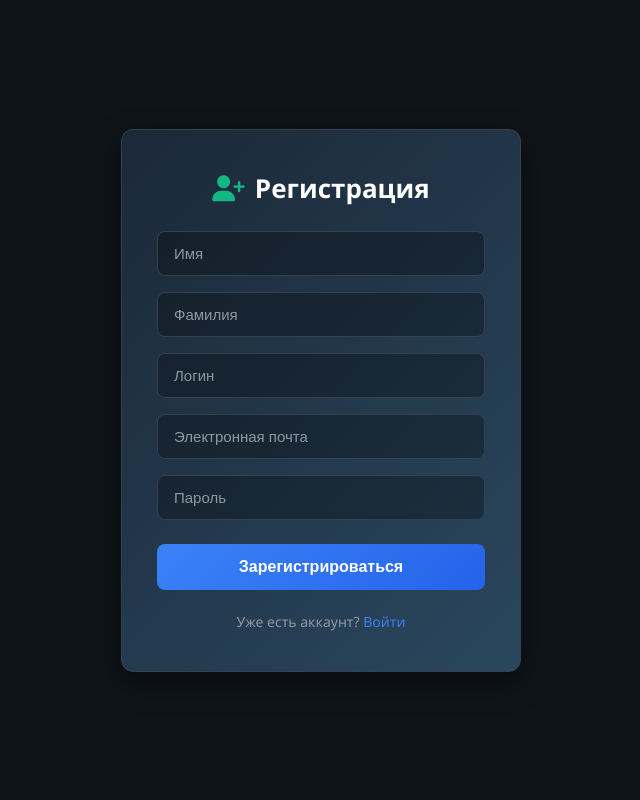
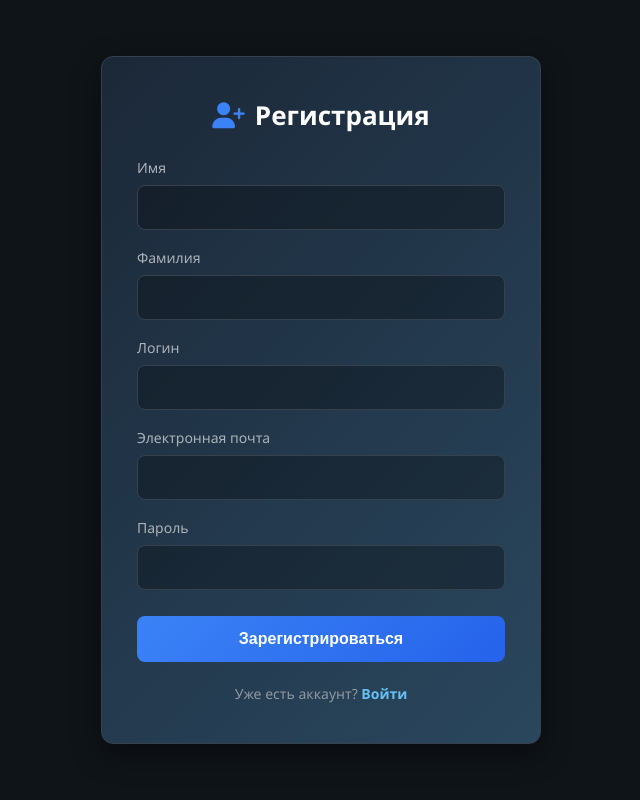
Before and after one commit to vsemsosal625/kursach, a PHP site: page /register.php in a window 1280 px wide. Shown: the whole page, without its empty margins (319-959 px from the left). Run offline with PHP 8.4, Linux system fonts and the light colour scheme.

Commit message:
Fix white favorite button on newbie/synergy/setting detail pages; restructure auth & register (extract css/auth.css + js/auth.js, clean markup)

```diff
--- /dev/null
+++ b/css/auth.css
@@ -0,0 +1,104 @@
+/* auth.css — общие стили для страниц входа и регистрации */
+* { margin: 0; padding: 0; box-sizing: border-box; }
+
+body.auth-page {
+    background: #0f1419;
+    color: #e0e0e0;
+    font-family: 'Segoe UI', Tahoma, Geneva, Verdana, sans-serif;
+    min-height: 100vh;
+    display: flex;
+    align-items: center;
+    justify-content: center;
+    padding: 20px;
+}
+
+.auth-card {
+    background: linear-gradient(135deg, #1b2838 0%, #2a475e 100%);
+    border: 1px solid #36414d;
+    border-radius: 12px;
+    padding: 40px 35px;
+    width: 100%;
+    max-width: 440px;
+    box-shadow: 0 10px 30px rgba(0,0,0,0.4);
+}
+
+.auth-title {
+    text-align: center;
+    font-size: 26px;
+    font-weight: 700;
+    margin-bottom: 25px;
+    color: #fff;
+}
+.auth-title i { color: #3b82f6; margin-right: 10px; }
+
+.form-group { margin-bottom: 18px; }
+.form-group label {
+    display: block;
+    color: #acb2b8;
+    font-size: 14px;
+    margin-bottom: 8px;
+    font-weight: 500;
+}
+
+.auth-input {
+    width: 100%;
+    background: rgba(0,0,0,0.3);
+    border: 1px solid #36414d;
+    color: #e0e0e0;
+    padding: 13px 16px;
+    border-radius: 8px;
+    font-size: 15px;
+    transition: all 0.3s;
+}
+.auth-input::placeholder { color: #8f98a0; }
+.auth-input:focus {
+    background: rgba(0,0,0,0.45);
+    border-color: #3b82f6;
+    box-shadow: 0 0 0 3px rgba(59,130,246,0.2);
+    color: #fff;
+    outline: none;
+}
+
+.btn-auth {
+    width: 100%;
+    background: linear-gradient(135deg, #3b82f6, #2563eb);
+    border: none;
+    color: #fff;
+    padding: 14px;
+    border-radius: 8px;
+    font-weight: 600;
+    font-size: 16px;
+    cursor: pointer;
+    transition: all 0.3s;
+    margin-top: 8px;
+}
+.btn-auth:hover {
+    background: linear-gradient(135deg, #2563eb, #1d4ed8);
+    transform: translateY(-2px);
+    box-shadow: 0 6px 20px rgba(59,130,246,0.4);
+}
+
+.auth-footer {
+    text-align: center;
+    margin-top: 22px;
+    color: #8f98a0;
+    font-size: 14px;
+}
+.auth-footer a {
+    color: #66c0f4;
+    text-decoration: none;
+    font-weight: 600;
+    transition: color 0.2s;
+}
+.auth-footer a:hover { color: #60a5fa; text-decoration: underline; }
+
+.auth-alert {
+    padding: 12px 15px;
+    border-radius: 8px;
+    margin-bottom: 20px;
+    font-size: 14px;
+    font-weight: 500;
+}
+.auth-alert a { color: inherit; font-weight: 700; text-decoration: underline; }
+.auth-alert.error { background: rgba(239,68,68,0.15); border: 1px solid #ef4444; color: #fca5a5; }
+.auth-alert.success { background: rgba(16,185,129,0.15); border: 1px solid #10b981; color: #6ee7b7; }
--- a/newbie_detail.php
+++ b/newbie_detail.php
@@ -43,7 +43,7 @@ require_once 'includes/header.php';
     <i class="fas fa-arrow-left"></i> <?= $backText ?>
 </a>
 
-<button id="favBtn" class="fav-btn" onclick="toggleFavorite('newbie', <?= $id ?>)">
+<button id="favBtn" class="fav-btn" onclick="toggleFavorite('newbie', <?= $id ?>)" style="background: <?= $isFavorite ? 'rgba(251,191,36,0.3)' : 'rgba(251,191,36,0.15)' ?>;">
     <i class="fas <?= $isFavorite ? 'fa-star' : 'fa-bookmark' ?>"></i> <?= $isFavorite ? 'В избранном' : 'Добавить в избранное' ?>
 </button>
 
--- a/register.php
+++ b/register.php
@@ -1,18 +1,18 @@
 <?php
+// register.php — страница регистрации
 session_start();
 require_once 'config/db.php';
 
 $pdo = getDB();
-
 $error = '';
 $success = '';
 
 if ($_SERVER['REQUEST_METHOD'] === 'POST') {
-    $name    = trim($_POST['name']);
-    $surname = trim($_POST['surname']);
-    $login   = trim($_POST['login']);
-    $email   = trim($_POST['email']);
-    $pass    = $_POST['password'];
+    $name    = trim($_POST['name'] ?? '');
+    $surname = trim($_POST['surname'] ?? '');
+    $login   = trim($_POST['login'] ?? '');
+    $email   = trim($_POST['email'] ?? '');
+    $pass    = $_POST['password'] ?? '';
 
     if (empty($name) || empty($surname) || empty($login) || empty($email) || empty($pass)) {
         $error = 'Заполните все обязательные поля';
@@ -30,7 +30,7 @@ if ($_SERVER['REQUEST_METHOD'] === 'POST') {
             $date = date('Y-m-d');
             $stmt = $pdo->prepare("INSERT INTO `user` (name, surname, patronymic, phone, login, email, password, registration_date) VALUES (?, ?, NULL, NULL, ?, ?, ?, ?)");
             $stmt->execute([$name, $surname, $login, $email, $hash, $date]);
-            $success = 'Регистрация успешна! <a href="auth.php" style="color:#3b82f6;font-weight:600;">Войти</a>';
+            $success = 'Регистрация успешна! <a href="auth.php">Войти</a>';
         }
     }
 }
@@ -42,112 +42,44 @@ if ($_SERVER['REQUEST_METHOD'] === 'POST') {
     <meta name="viewport" content="width=device-width, initial-scale=1.0">
     <title>Регистрация | Игровой справочник</title>
     <link rel="stylesheet" href="https://cdnjs.cloudflare.com/ajax/libs/font-awesome/6.4.0/css/all.min.css">
-    <style>
-        * { margin: 0; padding: 0; box-sizing: border-box; }
-        body {
-            background: #0f1419;
-            color: #e0e0e0;
-            font-family: 'Segoe UI', Tahoma, Geneva, Verdana, sans-serif;
-            min-height: 100vh;
-            display: flex;
-            align-items: center;
-            justify-content: center;
-        }
-        .auth-wrapper { width: 100%; max-width: 440px; padding: 20px; }
-        .auth-card {
-            background: linear-gradient(135deg, #1b2838 0%, #2a475e 100%);
-            border: 1px solid #36414d;
-            border-radius: 12px;
-            padding: 40px 35px;
-            box-shadow: 0 10px 30px rgba(0,0,0,0.4);
-        }
-        .auth-title {
-            text-align: center;
-            font-size: 26px;
-            font-weight: 700;
-            margin-bottom: 25px;
-            color: #fff;
-        }
-        .auth-title i { color: #10b981; margin-right: 10px; }
-        .dark-input {
-            width: 100%;
-            background: rgba(0,0,0,0.3);
-            border: 1px solid #36414d;
-            color: #e0e0e0;
-            padding: 13px 16px;
-            border-radius: 8px;
-            font-size: 15px;
-            transition: all 0.3s;
-            margin-bottom: 16px;
-        }
-        .dark-input::placeholder { color: #8f98a0; }
-        .dark-input:focus {
-            background: rgba(0,0,0,0.45);
-            border-color: #3b82f6;
-            box-shadow: 0 0 0 3px rgba(59,130,246,0.25);
-            color: #fff;
-            outline: none;
-        }
-        .btn-dark-primary {
-            width: 100%;
-            background: linear-gradient(135deg, #3b82f6, #2563eb);
-            border: none;
-            color: white;
-            padding: 14px;
-            border-radius: 8px;
-            font-weight: 600;
-            font-size: 16px;
-            cursor: pointer;
-            transition: all 0.3s;
-            margin-top: 8px;
-        }
-        .btn-dark-primary:hover {
-            background: linear-gradient(135deg, #2563eb, #1d4ed8);
-            transform: translateY(-2px);
-            box-shadow: 0 5px 15px rgba(59,130,246,0.4);
-        }
-        .auth-footer {
-            text-align: center;
-            margin-top: 22px;
-            color: #8f98a0;
-            font-size: 14px;
-        }
-        .auth-footer a {
-            color: #3b82f6;
-            text-decoration: none;
-            font-weight: 500;
-            transition: color 0.2s;
-        }
-        .auth-footer a:hover { color: #60a5fa; text-decoration: underline; }
-        .alert-dark {
-            padding: 12px 15px;
-            border-radius: 8px;
-            margin-bottom: 20px;
-            font-size: 14px;
-            font-weight: 500;
-        }
-        .alert-error { background: rgba(239, 68, 68, 0.15); border: 1px solid #ef4444; color: #fca5a5; }
-        .alert-success { background: rgba(16, 185, 129, 0.15); border: 1px solid #10b981; color: #6ee7b7; }
-    </style>
+    <link rel="stylesheet" href="css/auth.css">
 </head>
-<body>
-    <div class="auth-wrapper">
-        <div class="auth-card">
-            <h2 class="auth-title"><i class="fas fa-user-plus"></i>Регистрация</h2>
-            <?php if ($error): ?><div class="alert-dark alert-error"><?= $error ?></div><?php endif; ?>
-            <?php if ($success): ?><div class="alert-dark alert-success"><?= $success ?></div><?php endif; ?>
-            <form method="POST">
-                <input type="text" name="name" class="dark-input" placeholder="Имя" required>
-                <input type="text" name="surname" class="dark-input" placeholder="Фамилия" required>
-                <input type="text" name="login" class="dark-input" placeholder="Логин" required minlength="3">
-                <input type="email" name="email" class="dark-input" placeholder="Электронная почта" required>
-                <input type="password" name="password" class="dark-input" placeholder="Пароль" required minlength="6">
-                <button type="submit" class="btn-dark-primary">Зарегистрироваться</button>
-            </form>
-            <div class="auth-footer">
-                Уже есть аккаунт? <a href="auth.php">Войти</a>
+<body class="auth-page">
+    <div class="auth-card">
+        <h2 class="auth-title"><i class="fas fa-user-plus"></i>Регистрация</h2>
+
+        <?php if ($error): ?><div class="auth-alert error"><?= htmlspecialchars($error) ?></div><?php endif; ?>
+        <?php if ($success): ?><div class="auth-alert success"><?= $success ?></div><?php endif; ?>
+
+        <form method="POST" data-auth-form>
+            <div class="form-group">
+                <label>Имя</label>
+                <input type="text" name="name" class="auth-input" required>
             </div>
+            <div class="form-group">
+                <label>Фамилия</label>
+                <input type="text" name="surname" class="auth-input" required>
+            </div>
+            <div class="form-group">
+                <label>Логин</label>
+                <input type="text" name="login" class="auth-input" required minlength="3">
+            </div>
+            <div class="form-group">
+                <label>Электронная почта</label>
+                <input type="email" name="email" class="auth-input" required>
+            </div>
+            <div class="form-group">
+                <label>Пароль</label>
+                <input type="password" name="password" class="auth-input" required minlength="6">
+            </div>
+            <button type="submit" class="btn-auth">Зарегистрироваться</button>
+        </form>
+
+        <div class="auth-footer">
+            Уже есть аккаунт? <a href="auth.php">Войти</a>
         </div>
     </div>
+
+    <script src="js/auth.js"></script>
 </body>
 </html>
--- a/setting_detail.php
+++ b/setting_detail.php
@@ -46,7 +46,7 @@ require_once 'includes/header.php';
     <i class="fas fa-arrow-left"></i> <?= $backText ?>
 </a>
 
-<button id="favBtn" class="fav-btn" onclick="toggleFavorite('setting', <?= $id ?>)">
+<button id="favBtn" class="fav-btn" onclick="toggleFavorite('setting', <?= $id ?>)" style="background: <?= $isFavorite ? 'rgba(251,191,36,0.3)' : 'rgba(251,191,36,0.15)' ?>;">
     <i class="fas <?= $isFavorite ? 'fa-star' : 'fa-bookmark' ?>"></i> <?= $isFavorite ? 'В избранном' : 'Добавить в избранное' ?>
 </button>
 
--- a/synergy_detail.php
+++ b/synergy_detail.php
@@ -47,7 +47,7 @@ require_once 'includes/header.php';
     <i class="fas fa-arrow-left"></i> <?= $backText ?>
 </a>
 
-<button id="favBtn" class="fav-btn" onclick="toggleFavorite('synergy', <?= $id ?>)">
+<button id="favBtn" class="fav-btn" onclick="toggleFavorite('synergy', <?= $id ?>)" style="background: <?= $isFavorite ? 'rgba(251,191,36,0.3)' : 'rgba(251,191,36,0.15)' ?>;">
     <i class="fas <?= $isFavorite ? 'fa-star' : 'fa-bookmark' ?>"></i> <?= $isFavorite ? 'В избранном' : 'Добавить в избранное' ?>
 </button>
 
```
Also changed, not shown: auth.php (+15 -103 lines), js/auth.js (added, +36 -0 lines).
